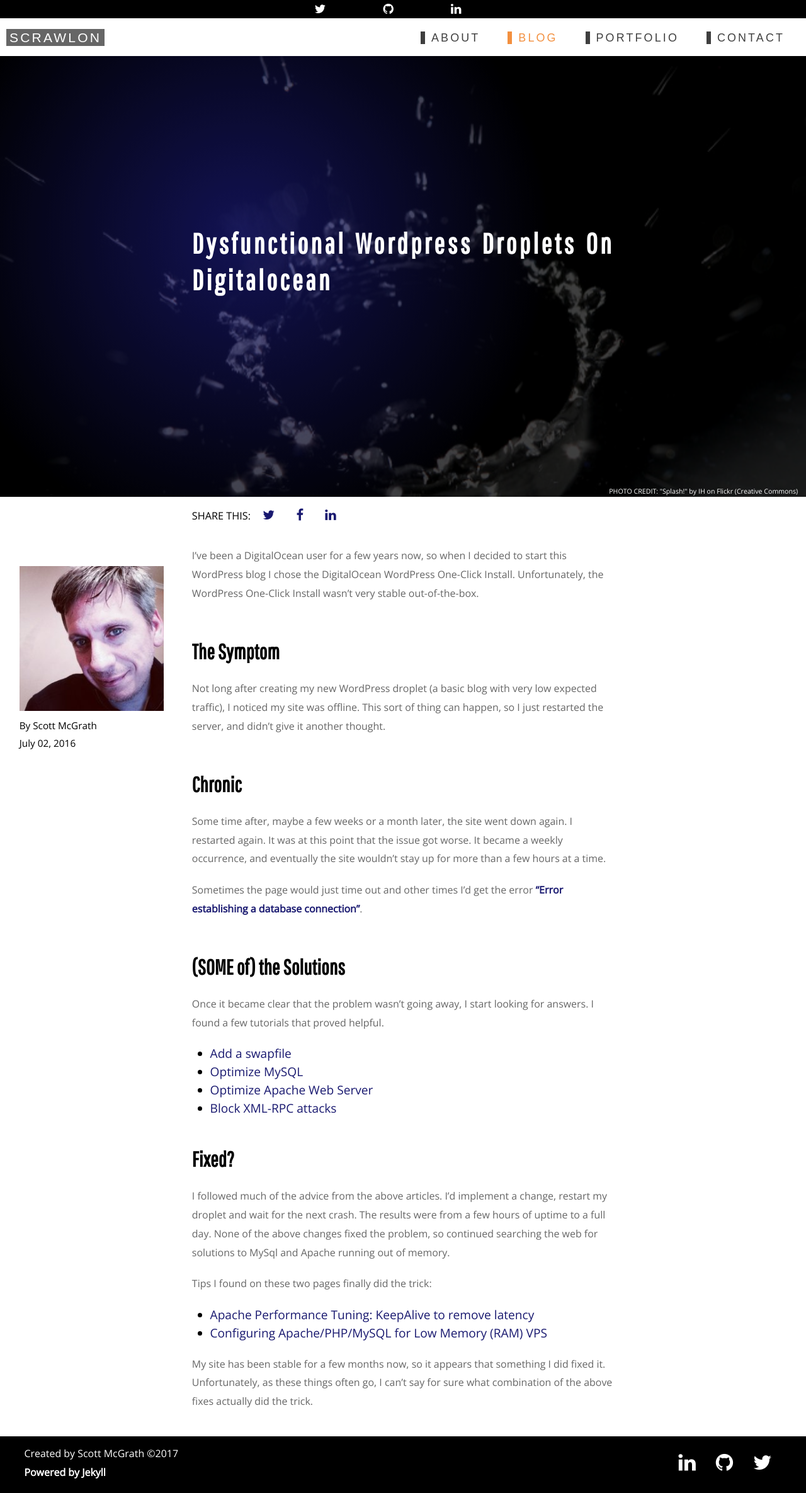
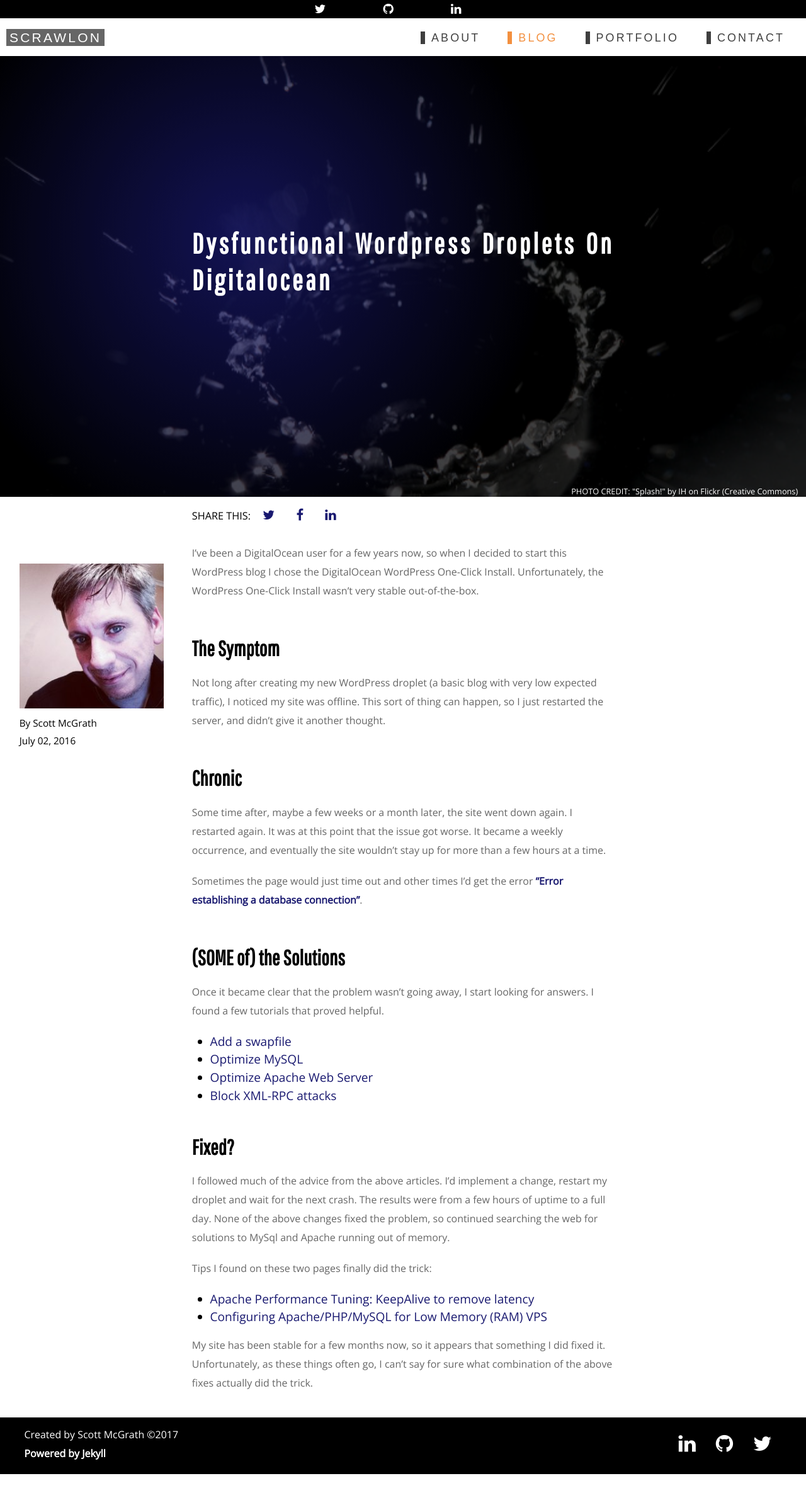
Before and after one commit to scrawlon/scrawlon.github.io, a Jekyll site: the page built from _posts/2016-07-02-dysfunctional-wordpress-droplets-on-digitalocean.md, in a window 1280 px wide. Shown: the whole page at 63% size. Built offline with Jekyll 4.4.1, drawn with Linux system fonts in a browser that asks for light colours; comment, search, counter and statistics services are not loaded; after the commit the page ends 2341 px from its top, so only the background shows below that.

Commit message:
Font spacing and size

```diff
--- a/css/styles.scss
+++ b/css/styles.scss
@@ -135,7 +135,7 @@
 }
 
 p {
-  margin: 1.25em auto;
+  margin: 1em auto 1.2em;
   font-size: 1.5rem;
   line-height: 2.6rem;
 
@@ -429,7 +429,7 @@
   }
 
   figcaption {
-    font-size: 1rem;
+    font-size: 1.2rem;
     position: absolute;
     bottom: 0;
     right: 1vw;
```
